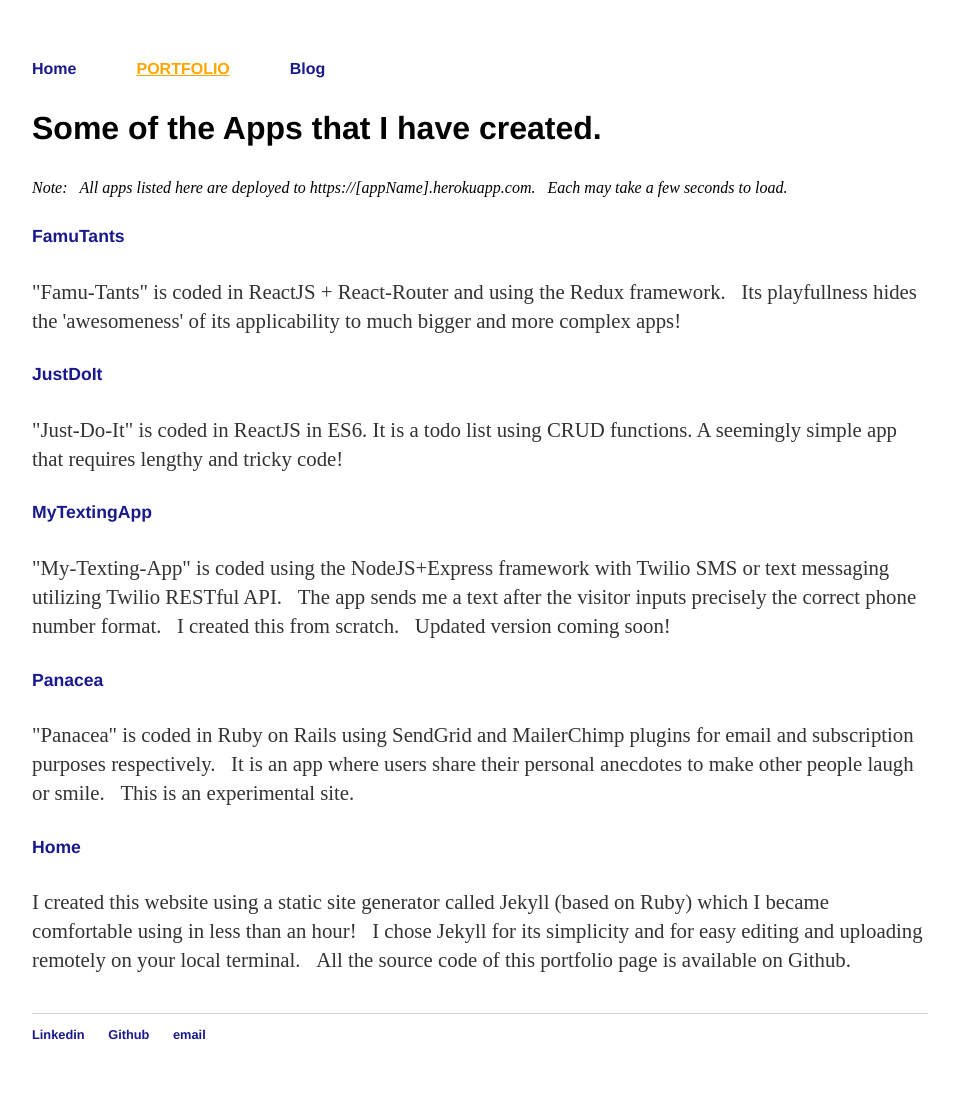
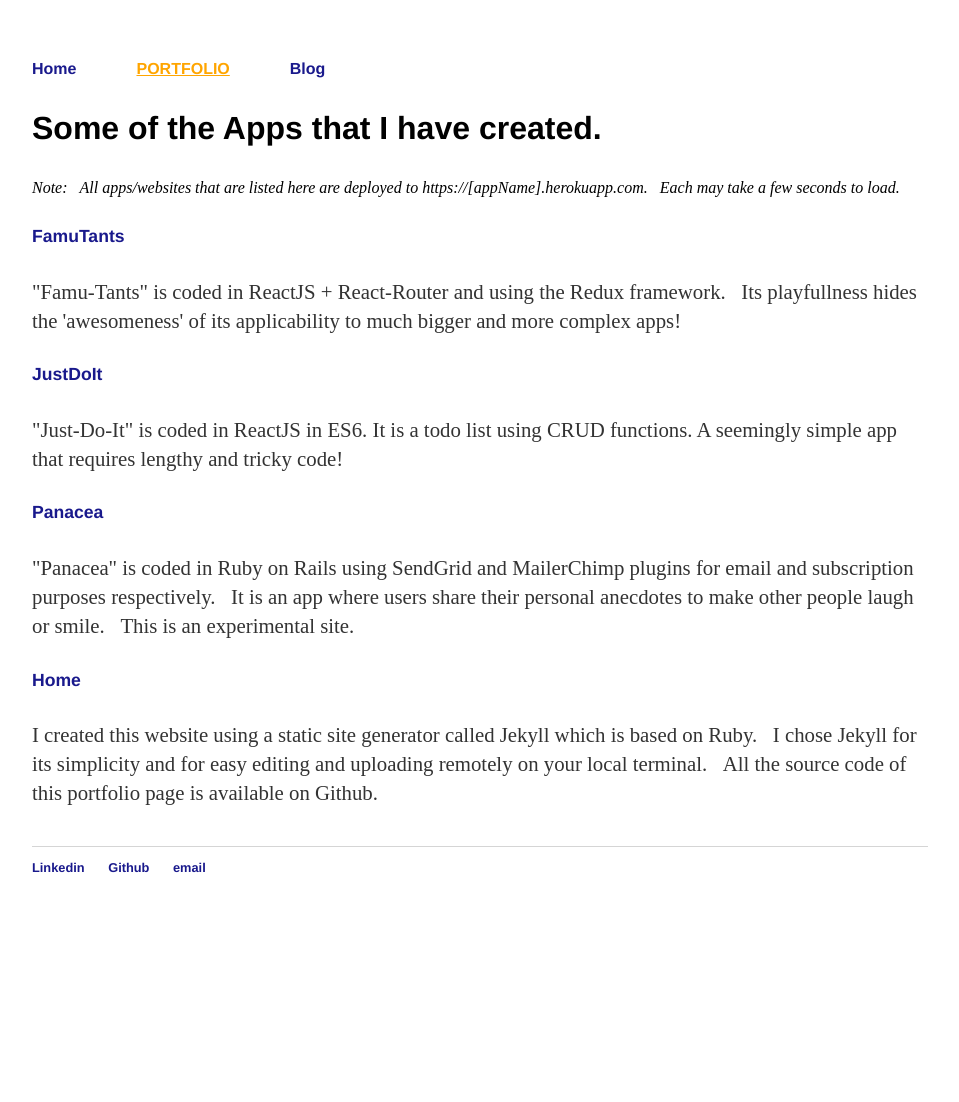
Before and after one commit to rodstaff/rodstaff.github.io, a Jekyll site: the page built from portfolio/index.html, in a window 1280 px wide. Shown: the whole page, without its empty margins (160-1119 px from the left). Built offline with Jekyll 4.4.1, drawn with Linux system fonts in a browser that asks for light colours; after the commit the page ends 935 px from its top, so only the background shows below that.

Commit message:
commented out MyTextingApp for now

```diff
--- a/portfolio/index.html
+++ b/portfolio/index.html
@@ -4,7 +4,7 @@ title: Portfolio
 ---
 <div>
      <h3>Some of the Apps that I have created.</h3>
-     <em>Note:  &nbsp;&nbsp;All apps listed here are deployed to https://[appName].herokuapp.com.  &nbsp;&nbsp;Each may take a few seconds to load.</em>
+     <em>Note:  &nbsp;&nbsp;All apps/websites that are listed here are deployed to https://[appName].herokuapp.com.  &nbsp;&nbsp;Each may take a few seconds to load.</em>
 
          <h5><a href="https://famu-tants-heroku.herokuapp.com/" target="_blank">FamuTants</a></h5>
 
@@ -14,9 +14,9 @@ title: Portfolio
 
          <p>"Just-Do-It" is coded in ReactJS in ES6.  It is a todo list using CRUD functions.  A seemingly simple app that requires lengthy and tricky code!</p>
 
-	     <h5><a href="https://mytextingapp.herokuapp.com/" target="_blank">MyTextingApp</a></h5>
+	<!--      <h5><a href="https://mytextingapp.herokuapp.com/" target="_blank">MyTextingApp</a></h5>
 
-	     <p>"My-Texting-App" is coded using the NodeJS+Express framework with Twilio SMS or text messaging utilizing Twilio RESTful API.  &nbsp;&nbsp;The app sends me a text after the visitor inputs precisely the correct phone number format.  &nbsp;&nbsp;I created this from scratch.  &nbsp;&nbsp;Updated version coming soon!</p>
+	     <p>"My-Texting-App" is coded using the NodeJS+Express framework with Twilio SMS or text messaging utilizing Twilio RESTful API.  &nbsp;&nbsp;The app sends me a text after the visitor inputs precisely the correct phone number format.  &nbsp;&nbsp;I created this from scratch.  &nbsp;&nbsp;Updated version coming soon!</p> -->
 
 	     <h5><a href="https://panacea8.herokuapp.com/" target="_blank">Panacea</a></h5>
 
@@ -24,5 +24,5 @@ title: Portfolio
 
 	     <h5><a href="/">Home</a></h5>
 
-	     <p>I created this website using a static site generator called Jekyll (based on Ruby) which I became comfortable using in less than an hour!  &nbsp;&nbsp;I chose Jekyll for its simplicity and for easy editing and uploading remotely on your local terminal.  &nbsp;&nbsp;All the source code of this portfolio page is available on Github.</p><br/>
+	     <p>I created this website using a static site generator called Jekyll which is based on Ruby. &nbsp;&nbsp;I chose Jekyll for its simplicity and for easy editing and uploading remotely on your local terminal.  &nbsp;&nbsp;All the source code of this portfolio page is available on Github.</p><br/>
 </div>
```
